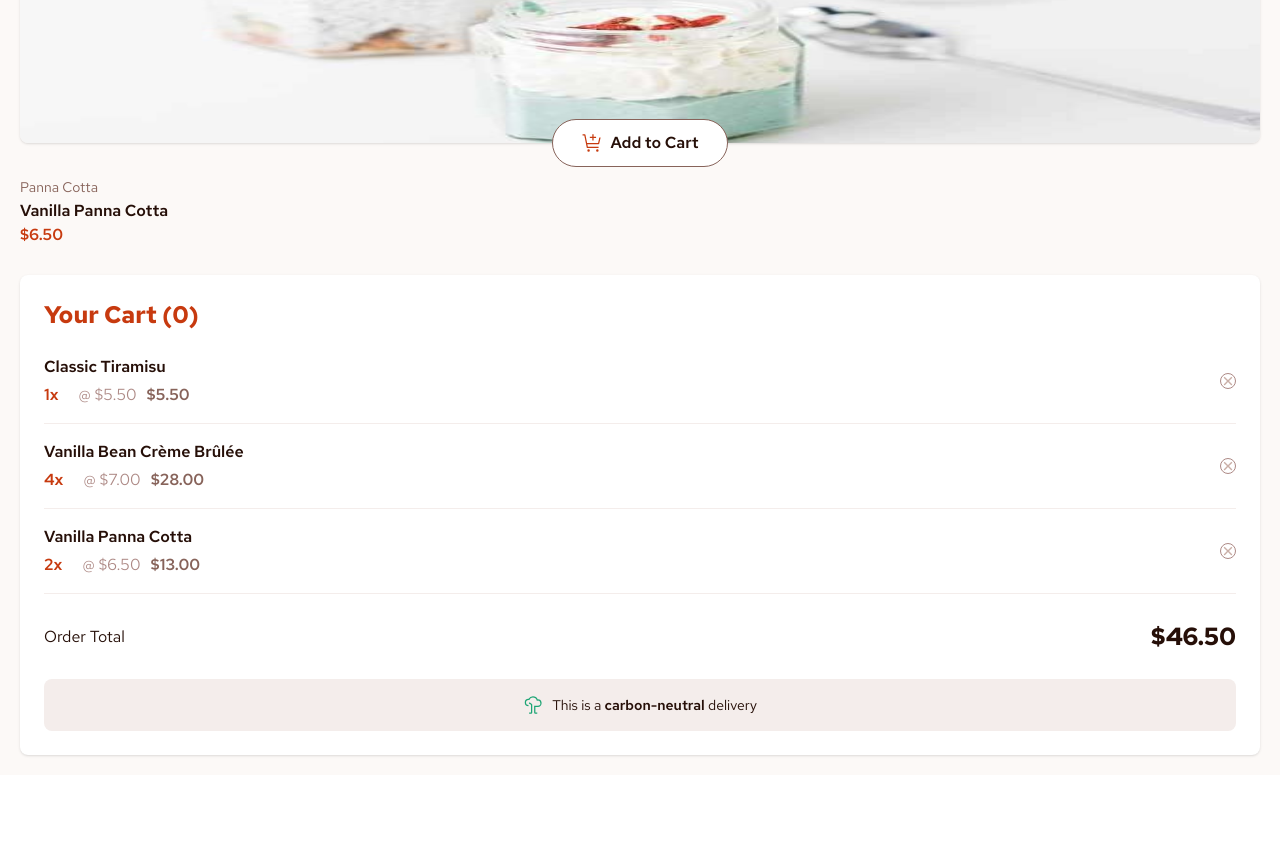
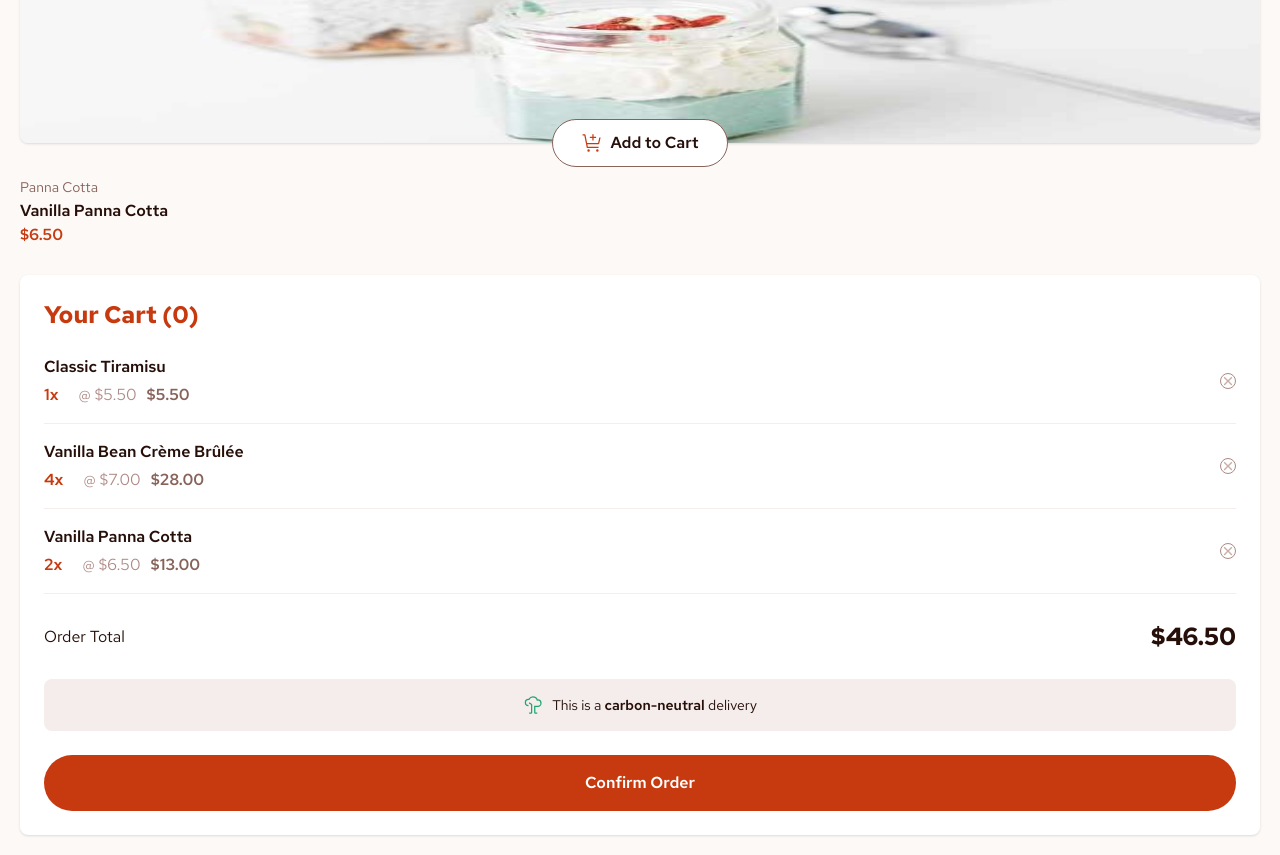
Before and after one commit to vitorgabrielgg/desserts, a Next.js app: page / in a window 1280 px wide. Shown: the part 3250-4105 px from the top of the page. Before the commit the page ends 4025 px from the top, so only its background shows below. Built offline with nearby package versions, Linux system fonts and the light colour scheme.

Commit message:
feat: add the confirm order button

```diff
--- a/src/components/cart/Cart/index.tsx
+++ b/src/components/cart/Cart/index.tsx
@@ -1,5 +1,6 @@
 import { CarbonNeutral } from "../CarbonNeutral";
 import { CartItem } from "../CartItem";
+import { ConfirmOrderButton } from "../ConfirmOrderButton";
 import { OrderTotal } from "../OrderTotal";
 
 export const Cart = () => {
@@ -15,6 +16,7 @@
 
       <OrderTotal totalPrice={46.5} />
       <CarbonNeutral />
+      <ConfirmOrderButton />
     </section>
   );
 };
--- /dev/null
+++ b/src/components/cart/ConfirmOrderButton/index.tsx
@@ -0,0 +1,7 @@
+export const ConfirmOrderButton = () => {
+  return (
+    <button className="bg-red_color hover:bg-dark_red_color w-full py-4 text-white font-semibold mt-6 rounded-full transition-colors">
+      Confirm Order
+    </button>
+  );
+};
--- a/tailwind.config.ts
+++ b/tailwind.config.ts
@@ -20,6 +20,7 @@
     },
     extend: {
       colors: {
+        dark_red_color: "#952C0C",
         red_color: "hsl(14, 86%, 42%)",
         green_color: "hsl(159, 69%, 38%)",
       },
```
